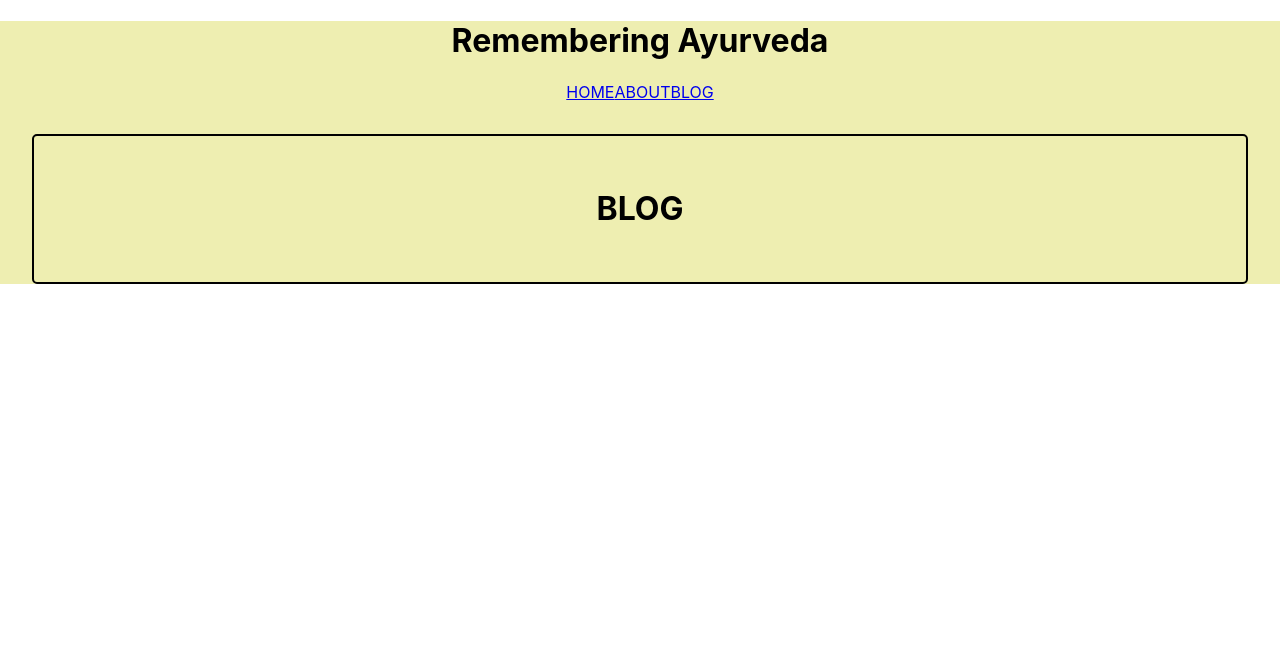
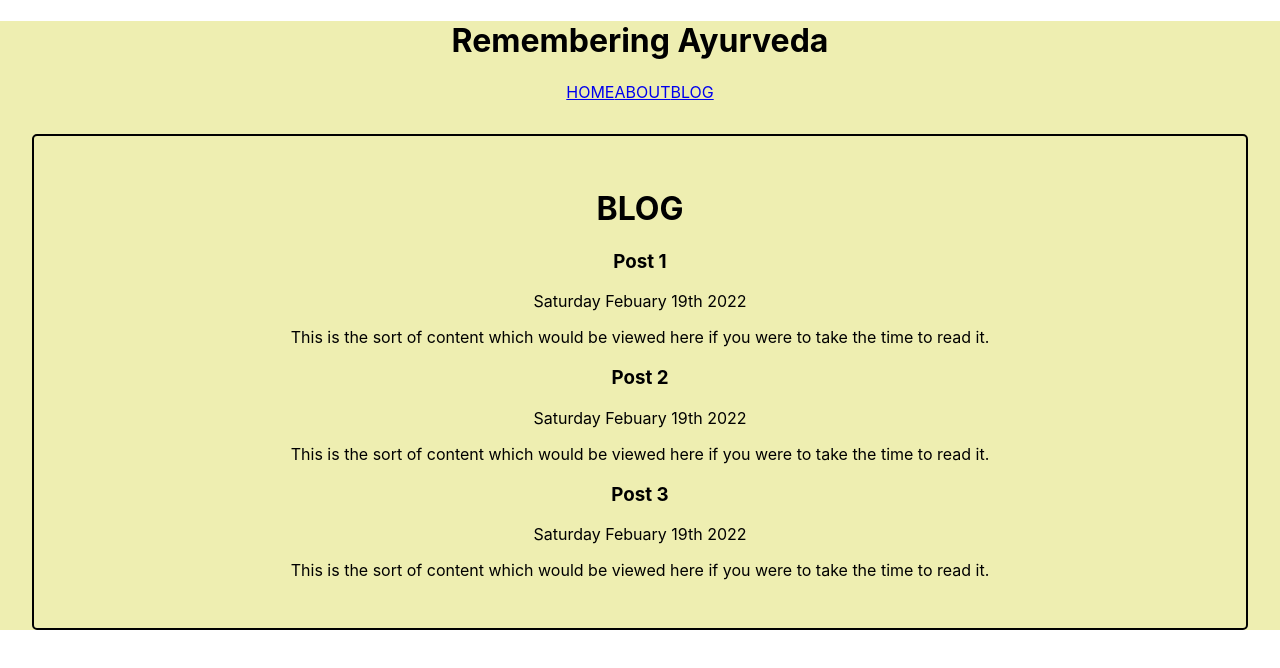
Before and after one commit to CoffeeJitterz/remeberingayurveda, a React (Create React App) app in the folder client/: page /blog in a window 1280 px wide. Shown: the top 668 px of the page. Built offline with nearby package versions, Linux system fonts and the light colour scheme.

Commit message:
basic blog components created

```diff
--- /dev/null
+++ b/client/src/components/Post.jsx
@@ -0,0 +1,9 @@
+export default function Post({title, date, body}) {
+  return (
+    <div className="post_container">
+        <h3>{title}</h3>
+        <date>{date}</date>
+        <p>{body}</p>
+    </div>
+  )
+}
--- /dev/null
+++ b/client/src/components/Postfeed.jsx
@@ -0,0 +1,35 @@
+import Post from "./Post"
+
+export default function Postfeed() {
+
+const posts = [
+    {title: 'Post 1',
+     date: 'Saturday Febuary 19th 2022',
+     body: 'This is the sort of content which would be viewed here if you were to take the time to read it.'
+    },
+    {title: 'Post 2',
+     date: 'Saturday Febuary 19th 2022',
+     body: 'This is the sort of content which would be viewed here if you were to take the time to read it.'
+    },
+    {title: 'Post 3',
+     date: 'Saturday Febuary 19th 2022',
+     body: 'This is the sort of content which would be viewed here if you were to take the time to read it.'
+    }
+
+]
+
+const output = posts.map((item) => {
+    return <Post
+    title={item.title}
+    date={item.date}
+    body={item.body}
+    />
+})
+
+  return (
+<div>
+   {output}
+</div>
+
+  )
+}
--- a/client/src/pages/Blog.jsx
+++ b/client/src/pages/Blog.jsx
@@ -1,5 +1,6 @@
 import Header from "../shared/Header"
 import Card from "../shared/Card"
+import Postfeed from "../components/Postfeed"
 
 export default function Blog() {
   return (
@@ -7,6 +8,7 @@ export default function Blog() {
         <Header />
         <Card>
         <h1>BLOG</h1>
+        <Postfeed/>
         </Card>
     </div>
   )
```
